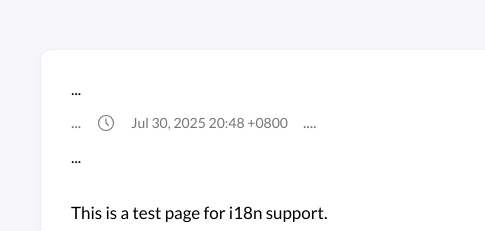
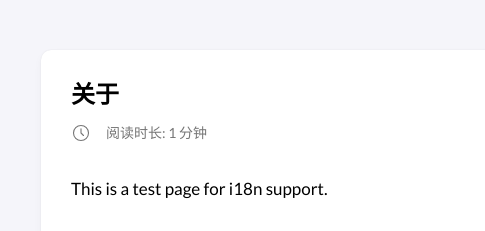
Before and after one commit to Ztscream/ztsCream.github.io, a plain HTML site: page 关于/index.html in a window 1280 px wide. Shown: the top 231 px of the page, 155-640 px from the left. Drawn offline with nearby package versions, Linux system fonts and the light colour scheme; some packages are replaced by stand-ins of ours; a script that the page names is missing.

Commit message:
auto deploy Ztscream/ztsCream-hugo-main@8fee6bc3f1cf98366686fb9f3df4a204f8bfc869

```diff
--- a/关于/index.html
+++ b/关于/index.html
@@ -275,10 +275,25 @@
     <header class="article-header">
 
     <div class="article-details">
-    ...
+
+
+    <div class="article-title-wrapper">
+        <h2 class="article-title">
+            <a href="/%E5%85%B3%E4%BA%8E/">关于</a>
+        </h2>
+
+
+    </div>
+
+
+
+
+
     <footer class="article-time">
-        ...
-        <div class="article-lastmod">
+
+
+
+            <div>
                 <svg xmlns="http://www.w3.org/2000/svg" class="icon icon-tabler icon-tabler-clock" width="24" height="24" viewBox="0 0 24 24" stroke-width="2" stroke="currentColor" fill="none" stroke-linecap="round" stroke-linejoin="round">
   <path stroke="none" d="M0 0h24v24H0z"/>
   <circle cx="12" cy="12" r="9" />
@@ -287,12 +302,15 @@
 
 
 
-                <time>
-                    Jul 30, 2025 20:48 &#43;0800
+                <time class="article-time--reading">
+                    阅读时长: 1 分钟
                 </time>
-            </div>....
+            </div>
+
     </footer>
-    ...
+
+
+
 </div>
 
 </header>
```
Also changed, not shown: 链接/index.html (+25 -7 lines).
